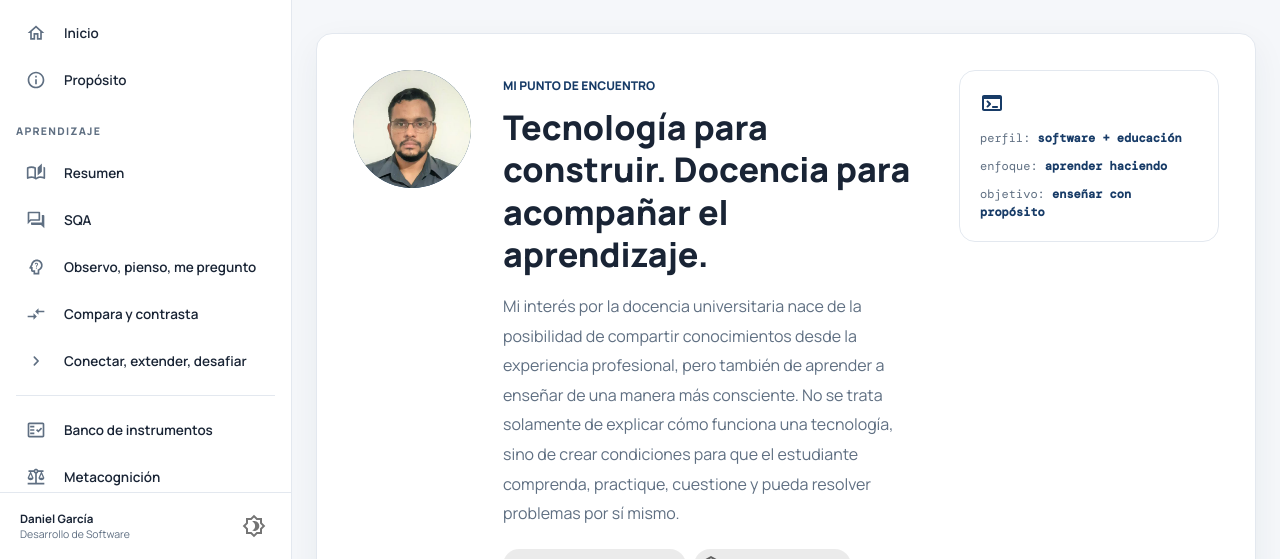
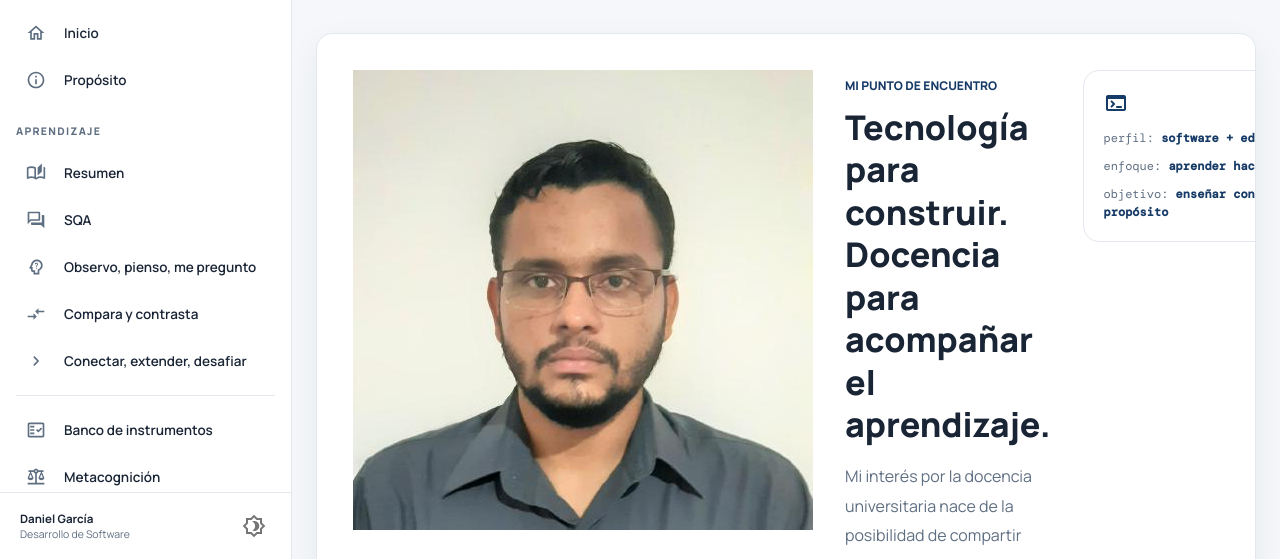
Before and after one commit to DanielDGe/portafolio-evaluacion-superior, a React (Vite) app: page /#/autor in a window 1280 px wide. Shown: the part 241-800 px from the top of the page. Built offline with nearby package versions, Linux system fonts and the light colour scheme.

Commit message:
style: use natural author portrait instead of circular avatar

```diff
--- a/src/pages/AboutPage.jsx
+++ b/src/pages/AboutPage.jsx
@@ -6,7 +6,6 @@ import {
   TerminalRounded,
 } from '@mui/icons-material'
 import {
-  Avatar,
   Box,
   Card,
   CardContent,
@@ -57,14 +56,13 @@ export default function AboutPage() {
             spacing={{ xs: 3, md: 4 }}
             alignItems="flex-start"
           >
-            <Avatar
-              className="about-avatar"
+            <Box
+              component="img"
+              className="about-photo"
               src={profilePhoto}
               alt="Daniel García"
-              imgProps={{ loading: 'eager' }}
-            >
-              DG
-            </Avatar>
+              loading="eager"
+            />
 
             <Box sx={{ flex: 1 }}>
               <Typography variant="overline" color="primary.main" fontWeight={800}>
```
